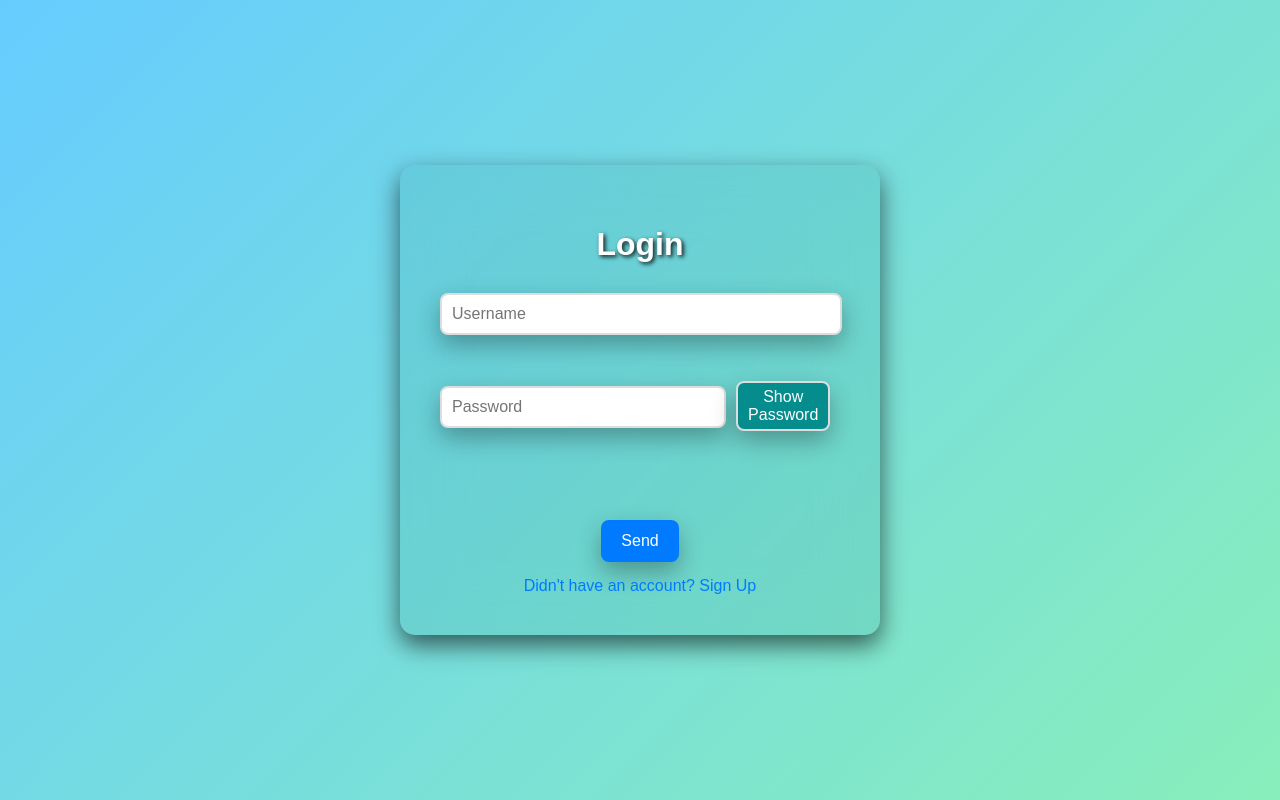
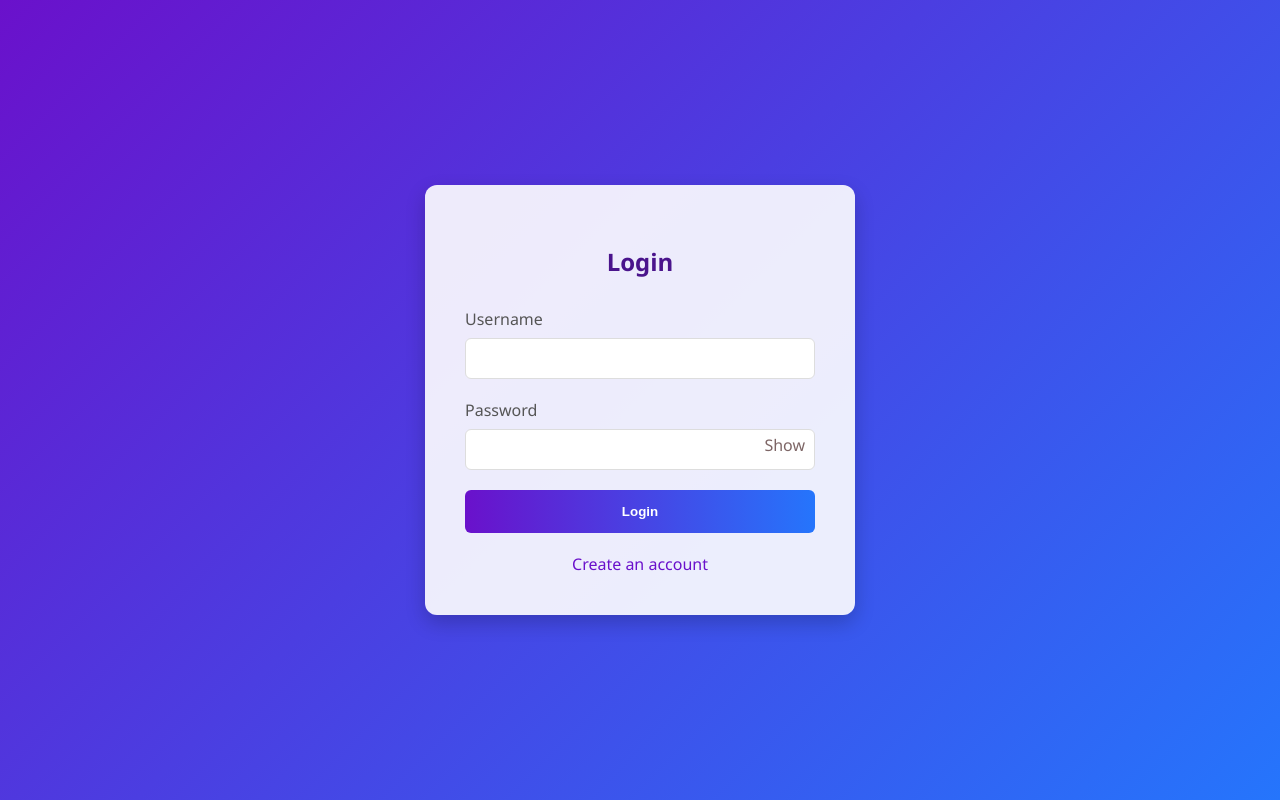
Before and after one commit to prottoy-bhattacharyya/chat-web-application, a Flask app: page / in a window 1280 px wide. Run offline with Flask 3, Linux system fonts and the light colour scheme.

Commit message:
login and signup page updated

```diff
--- a/hello.py
+++ b/hello.py
@@ -66,7 +66,7 @@
             sqldb.commit()
         except mysql.connector.Error as error:
             return render_template('signup.html', error=error)
-        return render_template('chatroom.html', username=username)
+        return render_template('chatroom.html', fullName=fullName)
 
     return render_template('signup.html')
 
--- a/templates/login.html
+++ b/templates/login.html
@@ -3,172 +3,144 @@
 <head>
     <meta charset="UTF-8">
     <meta name="viewport" content="width=device-width, initial-scale=1.0">
-    <title>Colorful Input</title>
+    <title>Login Page</title>
     <style>
         body {
+            font-family: 'Segoe UI', Tahoma, Geneva, Verdana, sans-serif;
             display: flex;
             justify-content: center;
             align-items: center;
-            min-height: 100vh;
+            height: 100vh;
             margin: 0;
-            background: linear-gradient(135deg, #ff99cc, #66ccff, #99ff99);
-            background-size: 300% 300%;
-            animation: gradientAnimation 5s ease infinite;
-            font-family: sans-serif;
+            background: linear-gradient(135deg, #6a11cb, #2575fc);
+            color: #333;
         }
 
-        @keyframes gradientAnimation {
-            0% {
-                background-position: 0% 50%;
-            }
-            50% {
-                background-position: 100% 50%;
-            }
-            100% {
-                background-position: 0% 50%;
-            }
+        .login-container {
+            background-color: rgba(255, 255, 255, 0.9);
+            padding: 40px;
+            border-radius: 12px;
+            box-shadow: 0 8px 20px rgba(0, 0, 0, 0.2);
+            width: 350px;
         }
 
-        .container {
-            background: rgba(16, 114, 106, 0.1);
-            backdrop-filter: blur(30px);
-            border-radius: 15px;
-            padding: 40px;
-            box-shadow: 0 10px 25px rgba(0, 0, 0, 0.6);
+        .login-container h2 {
             text-align: center;
-            width: 80%;
-            max-width: 400px;
-        }
-        .container h1 {
-            color: white;
             margin-bottom: 30px;
-            text-shadow: 2px 2px 4px rgba(0, 0, 0, 0.9);
-        }
-        input[type="text"], input[type="password"]{
-            width: calc(100% - 22px);
-            padding: 10px;
-            margin-bottom: 20px;
-            border: 2px solid #ddd;
-            border-radius: 8px;
-            font-size: 16px;
-            transition: border-color 0.3s ease;
-            box-shadow: 0 10px 25px rgba(0, 0, 0, 0.3);
+            color: #4a148c;
+            font-weight: 600;
         }
 
-        input[type="text"]:focus, input[type="password"]:focus {
-            border-color: #007bff;
-            outline: none;
+        .form-group {
+            margin-bottom: 20px;
+            position: relative; /* Needed for absolute positioning of show password button */
         }
 
-        button {
-            box-shadow: 0 10px 25px rgba(0, 0, 0, 0.3);
-            background-color: #007bff;
-            color: white;
-            padding: 12px 20px;
-            border: none;
-            border-radius: 8px;
-            font-size: 16px;
-            cursor: pointer;
-            transition: background-color 0.3s ease, transform 0.2s ease;
+        .form-group label {
+            display: block;
+            margin-bottom: 8px;
+            font-weight: 500;
+            color: #555;
         }
 
-        button:hover {
-            background-color: #0056b3;
-            transform: scale(1.05);
+        .form-group input {
+            width: 100%;
+            padding: 12px;
+            box-sizing: border-box;
+            border: 1px solid #ddd;
+            border-radius: 6px;
+            transition: border-color 0.3s ease;
         }
 
-        button:active {
-            transform: scale(0.95);
+        .form-group input:focus {
+            border-color: #6a11cb;
+            outline: none;
+            box-shadow: 0 0 5px rgba(106, 17, 203, 0.5);
         }
 
-        p {
-            display: flex;
-            align-items: center;
-            justify-content: space-between;
-            margin-bottom: 20px;
+        .login-button {
+            width: 100%;
+            padding: 14px;
+            background: linear-gradient(to right, #6a11cb, #2575fc);
+            color: white;
+            border: none;
+            border-radius: 6px;
+            cursor: pointer;
+            font-weight: 600;
+            transition: background 0.3s ease;
         }
 
-        #showPass {
-            user-select: none;
-            border: 2px solid #ddd;
-            padding: 5px;
-            border-radius: 8px;
-            margin: 10px;
-            margin-bottom: 31px;
-            cursor: pointer;
-            color: rgb(255, 255, 255);
-            background-color: #058d8d;
-            box-shadow: 0 10px 25px rgba(0, 0, 0, 0.3);
-            transition: background-color 0.3s ease, transform 0.2s ease;
-        }
-
-        #showPass:hover {
-            transform: scale(1.05);
-            background-color: #08b6b6;
-        }
-
-        #showPass:active {
-            transform: scale(0.95);
-        }
-
-        #errorMsg {
-            color: red;
+        .login-button:hover {
+            background: linear-gradient(to right, #4a0c8c, #1e56b8);
         }
 
         .signup-link {
             text-align: center;
-          margin-top: 15px;
+            margin-top: 20px;
         }
 
         .signup-link a {
-          color: #007bff;
             text-decoration: none;
+            color: #6a11cb;
+            font-weight: 500;
         }
 
         .signup-link a:hover {
             text-decoration: underline;
         }
 
-        @media (max-width: 600px) {
-            .container {
-                width: 90%;
-                padding: 30px;
+        .show-password {
+            color: #2e08089f;
+            position: absolute;
+            right: 10px;
+            top: 50%;
+            bottom: 50%;
+            cursor: pointer;
+            user-select: none; /* Prevent text selection */
         }
 
-            input[type="text"], input[type="password"] button {
-                font-size: 14px;
+        #errorMsg {
+            color: red;
+            text-align: center;
         }
-        }
+
     </style>
 </head>
 <body>
-    <div class="container">
+    <div class="login-container">
+        <h2>Login</h2>
         <form method="POST">
-            <h1> Login </h1>
-            <input type="text" name="username" placeholder="Username" required>
-            <p>
-                <input type="password" id="password" name="password" placeholder="Password" required>
-                <span id="showPass" onclick="toggle()"> Show Password </span>
-            </p>
+            <div class="form-group">
+                <label for="username">Username</label>
+                <input type="text" id="username" name="username" required>
+            </div>
+            <div class="form-group">
+                <label for="password">Password</label>
+                <input type="password" id="password" name="password" required>
+                <span class="show-password" id="showPasswordToggle">Show</span>
+            </div>
+
             <p id="errorMsg">{{ error }}</p>
-            <br>
-            <button id="sendButton" href="/chatroom">Send</button>
+            <button type="submit" class="login-button">Login</button>
         </form>
         <div class="signup-link">
-            <a href="/signup">Didn't have an account? Sign Up</a>
+            <a href="/signup">Create an account</a>
         </div>
     </div>
 
     <script>
-        showPass = document.getElementById("password")
-        function toggle() {
-            if (showPass.type === "password") {
-                showPass.type = "text";
+        const passwordInput = document.getElementById('password');
+        const showPasswordToggle = document.getElementById('showPasswordToggle');
+
+        showPasswordToggle.addEventListener('click', function() {
+            if (passwordInput.type === 'password') {
+                passwordInput.type = 'text';
+                showPasswordToggle.textContent = 'Hide'; // Change icon when shown
             } else {
-                showPass.type = "password";
+                passwordInput.type = 'password';
+                showPasswordToggle.textContent = 'Show'; // Change back to original icon
             }
-        }
+        });
     </script>
 </body>
 </html>
-</html>
```
Also changed, not shown: templates/signup.html (+91 -45 lines). Lines whose indentation alone changed are shown as unchanged.
